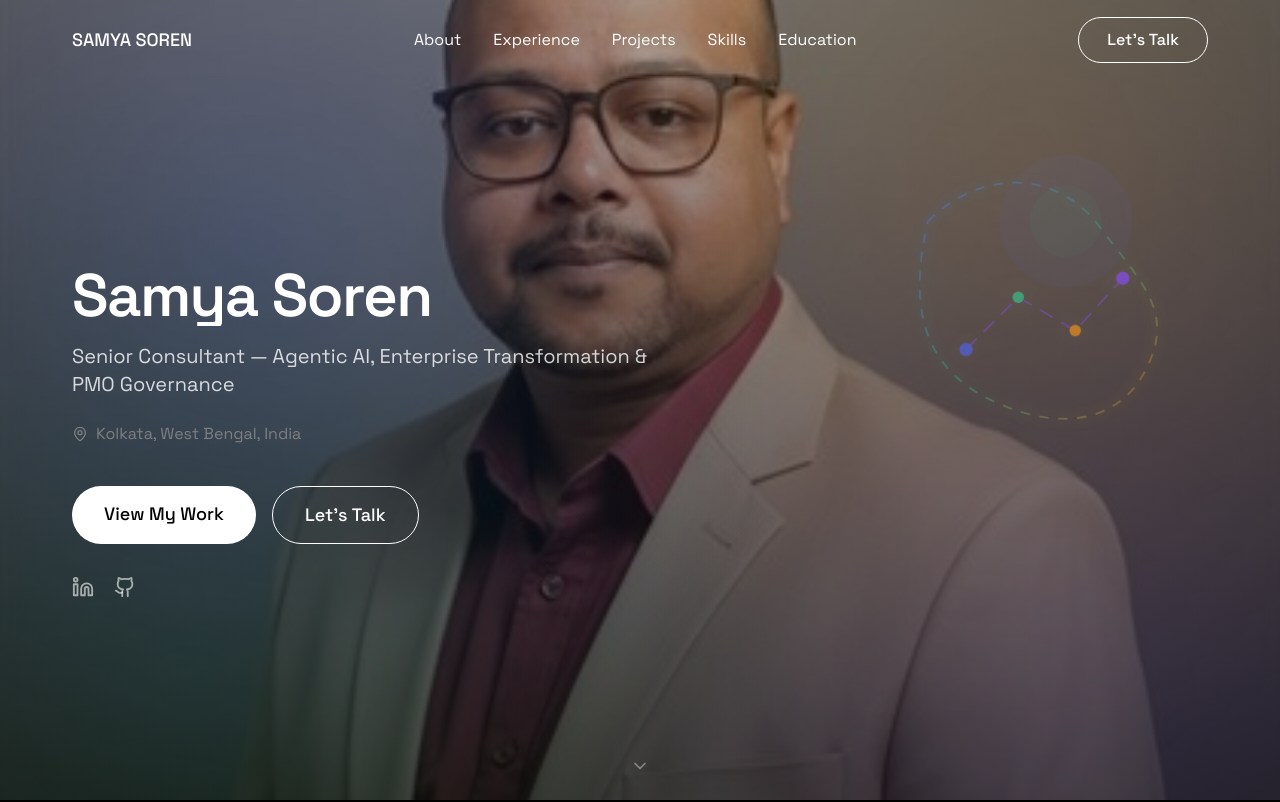
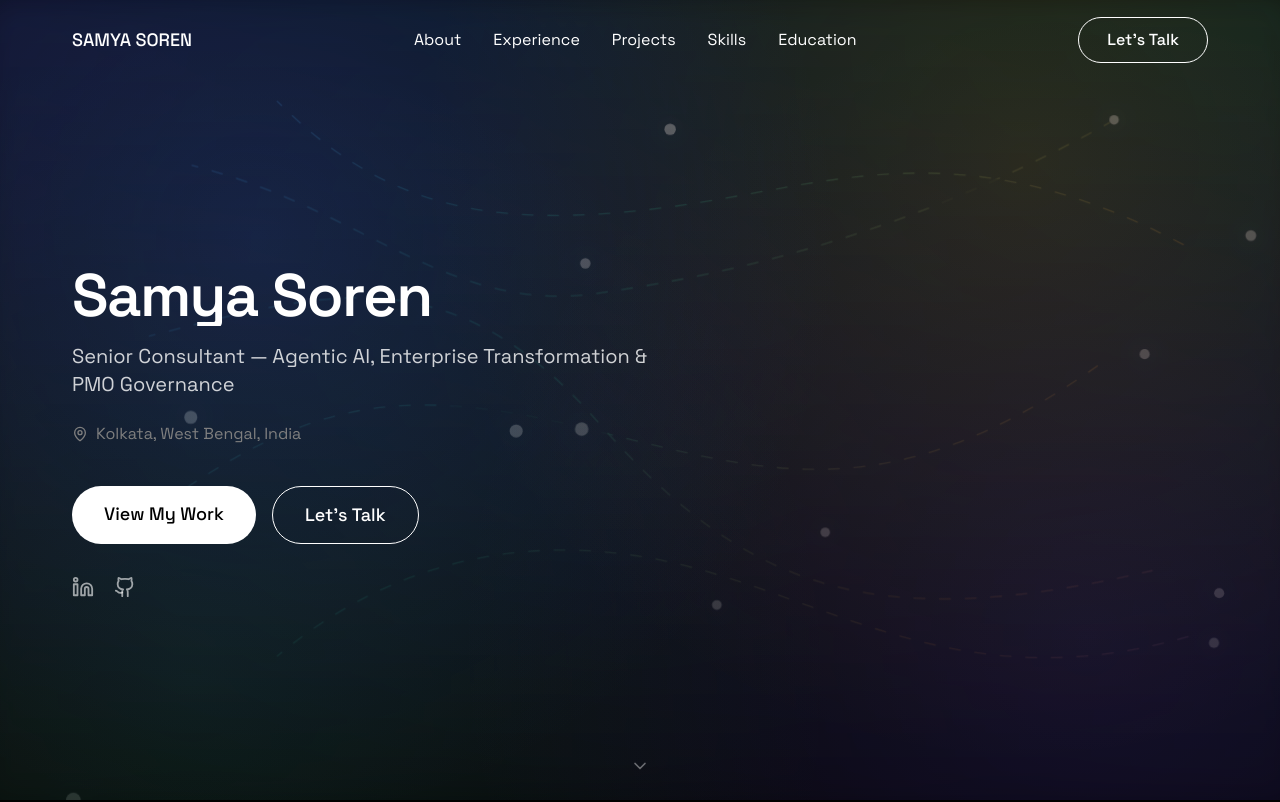
Before and after one commit to kulkid49/samya, a React (Vite) app: page / in a window 1280 px wide. Shown: the top 802 px of the page. Built offline with nearby package versions, Linux system fonts and the light colour scheme.

Commit message:
Update hero animation, education and certifications

```diff
--- a/src/index.css
+++ b/src/index.css
@@ -85,58 +85,58 @@
     50% { transform: translateY(8px); }
   }
 
-  .hero-ai-graphic {
-    animation: hero-float 9s ease-in-out infinite;
-    transform-origin: 50% 50%;
+  .hero-ai-bg {
+    background:
+      radial-gradient(circle at 20% 25%, rgba(59, 93, 255, 0.35) 0%, transparent 55%),
+      radial-gradient(circle at 80% 20%, rgba(28, 195, 137, 0.28) 0%, transparent 55%),
+      radial-gradient(circle at 15% 85%, rgba(250, 144, 14, 0.22) 0%, transparent 55%),
+      radial-gradient(circle at 85% 85%, rgba(126, 67, 255, 0.26) 0%, transparent 55%),
+      radial-gradient(circle at 55% 55%, rgba(255, 255, 255, 0.06) 0%, transparent 60%);
+    background-size: 200% 200%;
+    filter: blur(22px);
+    opacity: 0.9;
+    transform: scale(1.05);
+    animation: hero-ai-bg-shift 12s ease-in-out infinite alternate;
   }
 
-  .hero-ai-stroke {
-    stroke-dasharray: 10 10;
-    animation: hero-dash 10s linear infinite;
+  @keyframes hero-ai-bg-shift {
+    0% { background-position: 0% 40%; }
+    100% { background-position: 100% 60%; }
   }
 
-  .hero-ai-stroke-2 {
-    stroke-dasharray: 16 10;
-    animation-duration: 14s;
+  .hero-ai-network {
+    opacity: 0.55;
+    mix-blend-mode: screen;
+  }
+
+  .hero-ai-lines path {
+    stroke-dasharray: 10 14;
+    animation: hero-ai-dash 22s linear infinite;
+  }
+
+  @keyframes hero-ai-dash {
+    0% { stroke-dashoffset: 0; opacity: 0.65; }
+    100% { stroke-dashoffset: 320; opacity: 0.85; }
   }
 
   .hero-ai-node {
-    filter: drop-shadow(0 0 10px rgba(255, 255, 255, 0.12));
-    animation: hero-pulse 2.8s ease-in-out infinite;
+    fill: rgba(255, 255, 255, 0.95);
+    filter: drop-shadow(0 0 10px rgba(59, 93, 255, 0.55));
+    transform-origin: center;
+    animation: hero-ai-node-pulse 2.8s ease-in-out infinite;
   }
 
-  .hero-ai-node-2 { animation-delay: 0.3s; }
-  .hero-ai-node-3 { animation-delay: 0.6s; }
-  .hero-ai-node-4 { animation-delay: 0.9s; }
-
-  .hero-ai-orbit {
-    animation: hero-rotate 18s linear infinite;
-    transform-origin: 225px 115px;
+  @keyframes hero-ai-node-pulse {
+    0%, 100% { transform: scale(1); opacity: 0.8; }
+    50% { transform: scale(1.7); opacity: 1; }
   }
 
-  .hero-ai-orbit-2 {
-    animation-duration: 26s;
-    animation-direction: reverse;
-  }
-
-  @keyframes hero-float {
-    0%, 100% { transform: translate3d(0, 0, 0) scale(1); opacity: 0.65; }
-    50% { transform: translate3d(0, 12px, 0) scale(1.02); opacity: 0.78; }
-  }
-
-  @keyframes hero-dash {
-    0% { stroke-dashoffset: 0; }
-    100% { stroke-dashoffset: -240; }
-  }
-
-  @keyframes hero-pulse {
-    0%, 100% { transform: scale(1); opacity: 0.92; }
-    50% { transform: scale(1.14); opacity: 1; }
-  }
-
-  @keyframes hero-rotate {
-    0% { transform: rotate(0deg); }
-    100% { transform: rotate(360deg); }
+  @media (prefers-reduced-motion: reduce) {
+    .hero-ai-bg,
+    .hero-ai-lines path,
+    .hero-ai-node {
+      animation: none;
+    }
   }
 
   .scroll-hidden {
--- a/src/sections/HeroSection.tsx
+++ b/src/sections/HeroSection.tsx
@@ -85,13 +85,49 @@ export default function HeroSection({ isLoading }: HeroSectionProps) {
       id="hero"
       className="relative min-h-[100dvh] overflow-hidden bg-black"
     >
-      {/* Background image */}
       <div className="absolute inset-0 z-[1]">
-        <img
-          src="/samya-portrait.jpg"
-          alt="Samya Soren"
-          className="w-full h-full object-cover object-center"
-        />
+        <div className="absolute inset-0 hero-ai-bg" aria-hidden="true" />
+        <svg
+          className="absolute inset-0 w-full h-full hero-ai-network"
+          viewBox="0 0 1200 800"
+          preserveAspectRatio="xMidYMid slice"
+          aria-hidden="true"
+        >
+          <defs>
+            <linearGradient id="heroAiGradient" x1="0" y1="0" x2="1200" y2="800" gradientUnits="userSpaceOnUse">
+              <stop offset="0" stopColor="#3B5DFF" stopOpacity="0.9" />
+              <stop offset="0.45" stopColor="#1CC389" stopOpacity="0.75" />
+              <stop offset="0.75" stopColor="#FA900E" stopOpacity="0.65" />
+              <stop offset="1" stopColor="#7E43FF" stopOpacity="0.8" />
+            </linearGradient>
+          </defs>
+          <g className="hero-ai-lines" stroke="url(#heroAiGradient)" strokeWidth="1.25" strokeLinecap="round">
+            <path d="M120 520 C 260 420, 340 380, 520 420 S 820 520, 1040 360" />
+            <path d="M180 180 C 340 220, 420 320, 560 300 S 860 240, 1040 140" />
+            <path d="M140 340 C 300 300, 420 260, 560 420 S 820 620, 1080 560" />
+            <path d="M260 640 C 380 540, 520 520, 660 560 S 920 680, 1120 620" />
+            <path d="M260 120 C 360 220, 460 240, 620 220 S 900 140, 1120 260" />
+          </g>
+          <g className="hero-ai-nodes">
+            <circle className="hero-ai-node" cx="160" cy="520" r="4.5" style={{ animationDelay: '0ms' }} />
+            <circle className="hero-ai-node" cx="340" cy="410" r="3.8" style={{ animationDelay: '250ms' }} />
+            <circle className="hero-ai-node" cx="520" cy="420" r="4.2" style={{ animationDelay: '500ms' }} />
+            <circle className="hero-ai-node" cx="740" cy="500" r="3.6" style={{ animationDelay: '750ms' }} />
+            <circle className="hero-ai-node" cx="1040" cy="360" r="4.4" style={{ animationDelay: '1000ms' }} />
+            <circle className="hero-ai-node" cx="180" cy="180" r="4.2" style={{ animationDelay: '300ms' }} />
+            <circle className="hero-ai-node" cx="560" cy="300" r="3.8" style={{ animationDelay: '700ms' }} />
+            <circle className="hero-ai-node" cx="1040" cy="140" r="4.4" style={{ animationDelay: '1200ms' }} />
+            <circle className="hero-ai-node" cx="140" cy="340" r="3.6" style={{ animationDelay: '200ms' }} />
+            <circle className="hero-ai-node" cx="560" cy="420" r="4.6" style={{ animationDelay: '600ms' }} />
+            <circle className="hero-ai-node" cx="1080" cy="560" r="4.2" style={{ animationDelay: '900ms' }} />
+            <circle className="hero-ai-node" cx="260" cy="640" r="4.4" style={{ animationDelay: '350ms' }} />
+            <circle className="hero-ai-node" cx="660" cy="560" r="3.8" style={{ animationDelay: '800ms' }} />
+            <circle className="hero-ai-node" cx="1120" cy="620" r="4.6" style={{ animationDelay: '1100ms' }} />
+            <circle className="hero-ai-node" cx="260" cy="120" r="4.4" style={{ animationDelay: '150ms' }} />
+            <circle className="hero-ai-node" cx="620" cy="220" r="3.8" style={{ animationDelay: '550ms' }} />
+            <circle className="hero-ai-node" cx="1120" cy="260" r="4.6" style={{ animationDelay: '950ms' }} />
+          </g>
+        </svg>
         <div
           className="absolute inset-0"
           style={{
@@ -100,7 +136,6 @@ export default function HeroSection({ isLoading }: HeroSectionProps) {
         />
       </div>
 
-      {/* Gradient vignettes */}
       <div className="absolute inset-0 z-[2] pointer-events-none">
         <div
           className="absolute inset-0"
@@ -113,54 +148,6 @@ export default function HeroSection({ isLoading }: HeroSectionProps) {
             `,
           }}
         />
-        <div
-          aria-hidden="true"
-          className="hidden md:block absolute right-6 top-24 lg:right-12 lg:top-28 w-[320px] h-[320px] lg:w-[380px] lg:h-[380px] opacity-70 mix-blend-screen hero-ai-graphic"
-        >
-          <svg viewBox="0 0 400 400" className="w-full h-full">
-            <defs>
-              <linearGradient id="heroLine" x1="0" y1="0" x2="1" y2="1">
-                <stop offset="0%" stopColor="#3B5DFF" stopOpacity="0.9" />
-                <stop offset="50%" stopColor="#1CC389" stopOpacity="0.7" />
-                <stop offset="100%" stopColor="#FA900E" stopOpacity="0.75" />
-              </linearGradient>
-              <filter id="heroGlow" x="-40%" y="-40%" width="180%" height="180%">
-                <feGaussianBlur stdDeviation="6" result="blur" />
-                <feMerge>
-                  <feMergeNode in="blur" />
-                  <feMergeNode in="SourceGraphic" />
-                </feMerge>
-              </filter>
-            </defs>
-
-            <path
-              d="M80 115 C135 60, 215 60, 260 120 S340 210, 310 270 215 335, 150 305 55 220, 80 115 Z"
-              fill="none"
-              stroke="url(#heroLine)"
-              strokeWidth="2"
-              strokeOpacity="0.7"
-              filter="url(#heroGlow)"
-              className="hero-ai-stroke"
-            />
-
-            <path
-              d="M120 250 L175 195 L235 230 L285 175"
-              fill="none"
-              stroke="#7E43FF"
-              strokeWidth="2"
-              strokeOpacity="0.55"
-              className="hero-ai-stroke hero-ai-stroke-2"
-            />
-
-            <circle cx="120" cy="250" r="7" fill="#3B5DFF" className="hero-ai-node hero-ai-node-1" />
-            <circle cx="175" cy="195" r="6" fill="#1CC389" className="hero-ai-node hero-ai-node-2" />
-            <circle cx="235" cy="230" r="6" fill="#FA900E" className="hero-ai-node hero-ai-node-3" />
-            <circle cx="285" cy="175" r="7" fill="#7E43FF" className="hero-ai-node hero-ai-node-4" />
-
-            <circle cx="225" cy="115" r="70" fill="rgba(59,93,255,0.08)" className="hero-ai-orbit" />
-            <circle cx="225" cy="115" r="38" fill="rgba(28,195,137,0.08)" className="hero-ai-orbit hero-ai-orbit-2" />
-          </svg>
-        </div>
       </div>
 
       {/* Content */}
```
Also changed, not shown: src/sections/EducationSection.tsx (+79 -37 lines).
